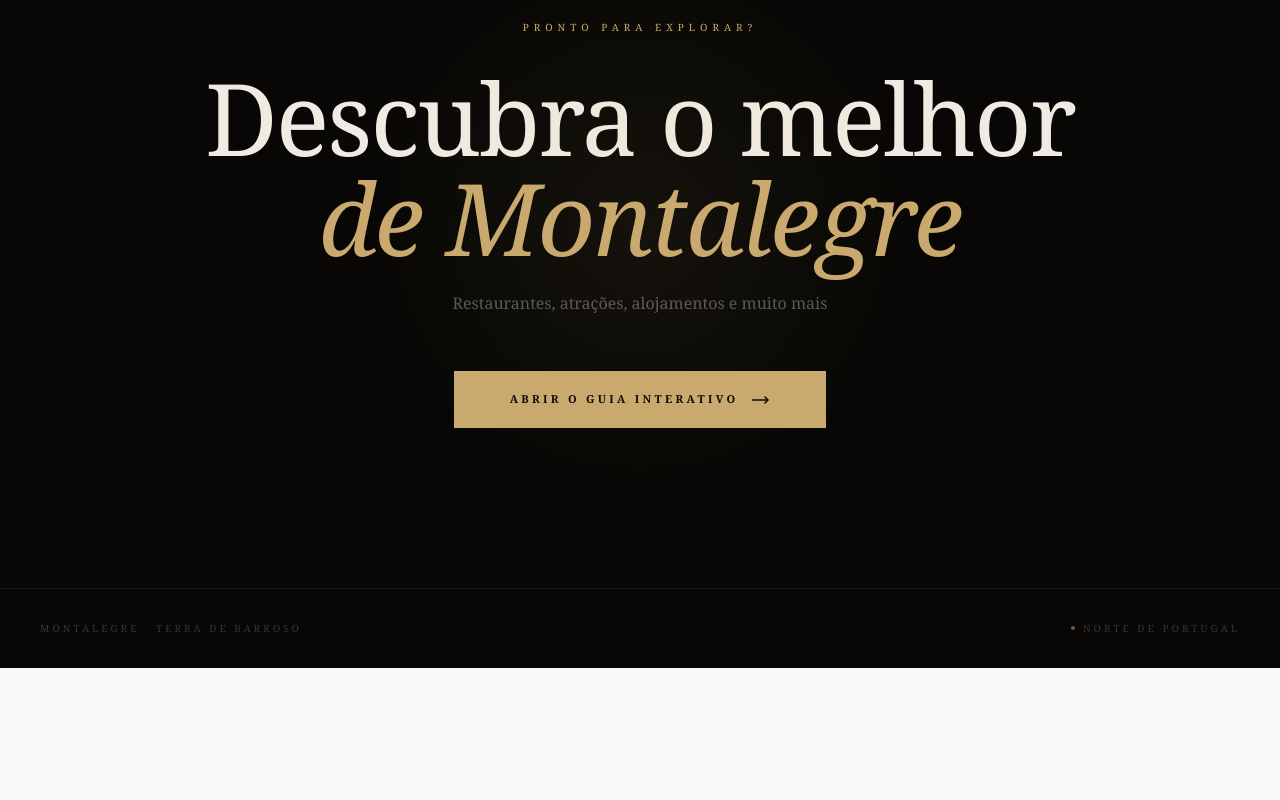
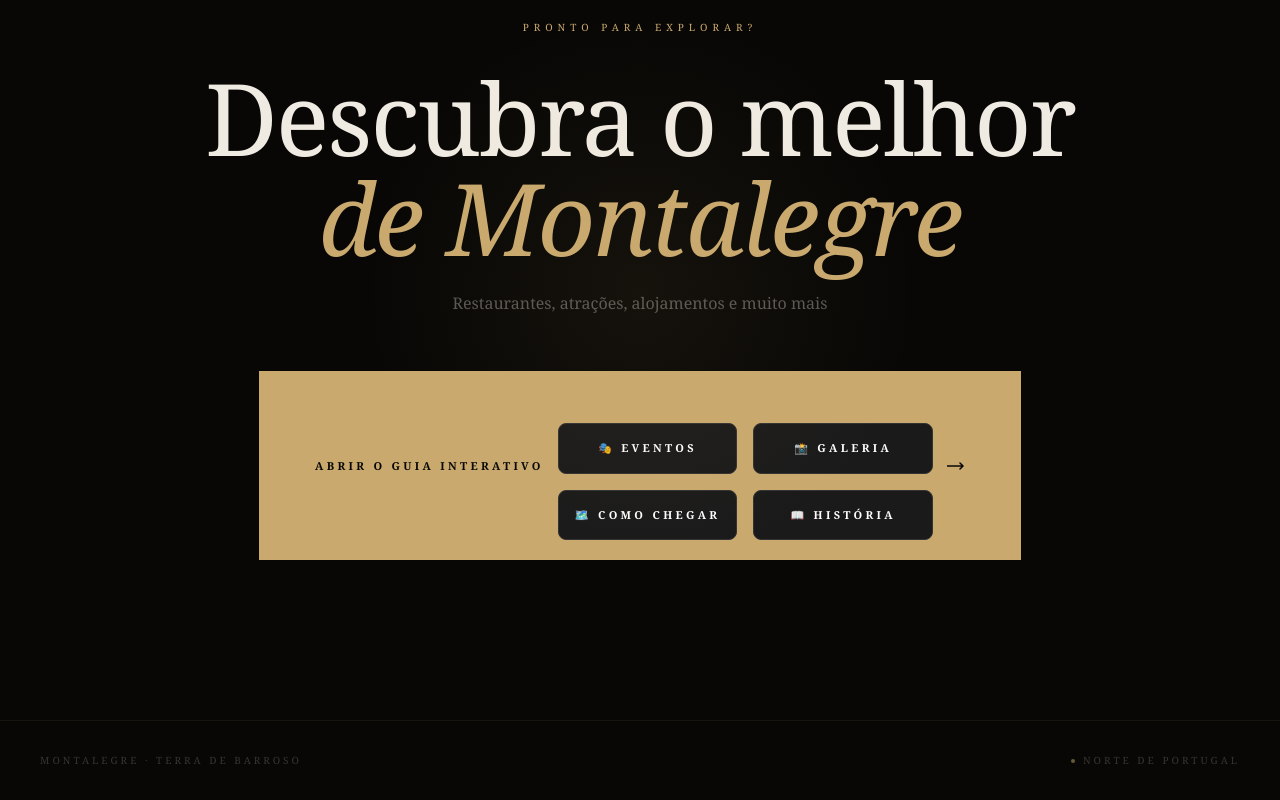
Before and after one commit to pedrosimao11/montalegre-guide, a Next.js app: page / in a window 1280 px wide. Shown: the part 2552-3352 px from the top of the page. Before the commit the page ends 3220 px from the top, so only its background shows below. Built offline with nearby package versions, Linux system fonts and the light colour scheme; a web font is replaced by a local one.

Commit message:
Add navigation links for events, gallery, and more
Added a grid of links to events, gallery, directions, and history.

```diff
--- a/app/page.tsx
+++ b/app/page.tsx
@@ -269,6 +269,20 @@ export default function Home() {
           fontSize: 11, letterSpacing: "0.3em", textTransform: "uppercase", fontWeight: 700,
         }}>
           Abrir o Guia Interativo
+          <div style={{ display: 'grid', gridTemplateColumns: '1fr 1fr', gap: '16px', marginTop: '32px', maxWidth: '600px', marginLeft: 'auto', marginRight: 'auto' }}>
+  <a href="/eventos" style={{ backgroundColor: '#1a1a1a', border: '1px solid #333', borderRadius: '8px', padding: '16px', textAlign: 'center', color: 'white', textDecoration: 'none' }}>
+    🎭 Eventos
+  </a>
+  <a href="/galeria" style={{ backgroundColor: '#1a1a1a', border: '1px solid #333', borderRadius: '8px', padding: '16px', textAlign: 'center', color: 'white', textDecoration: 'none' }}>
+    📸 Galeria
+  </a>
+  <a href="/como-chegar" style={{ backgroundColor: '#1a1a1a', border: '1px solid #333', borderRadius: '8px', padding: '16px', textAlign: 'center', color: 'white', textDecoration: 'none' }}>
+    🗺️ Como Chegar
+  </a>
+  <a href="/historia" style={{ backgroundColor: '#1a1a1a', border: '1px solid #333', borderRadius: '8px', padding: '16px', textAlign: 'center', color: 'white', textDecoration: 'none' }}>
+    📖 História
+  </a>
+</div>
           <svg width="18" height="8" viewBox="0 0 18 8" fill="none">
             <path d="M0 4H16M13 1L16 4L13 7" stroke="currentColor" strokeWidth="1.5" strokeLinecap="round"/>
           </svg>
```
